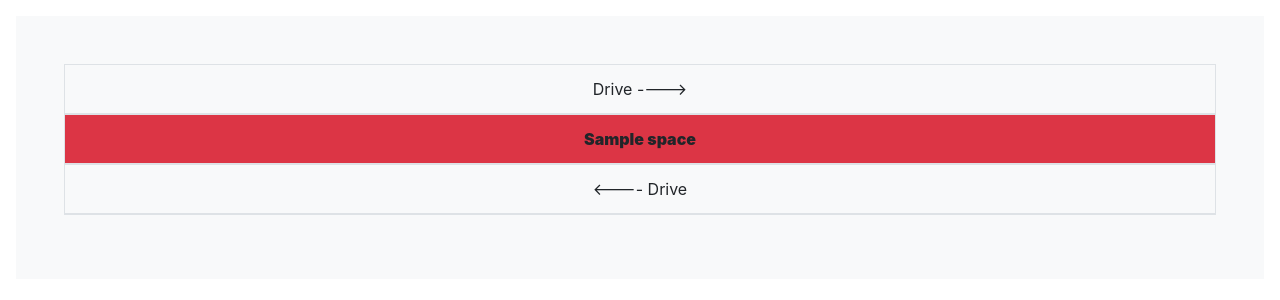
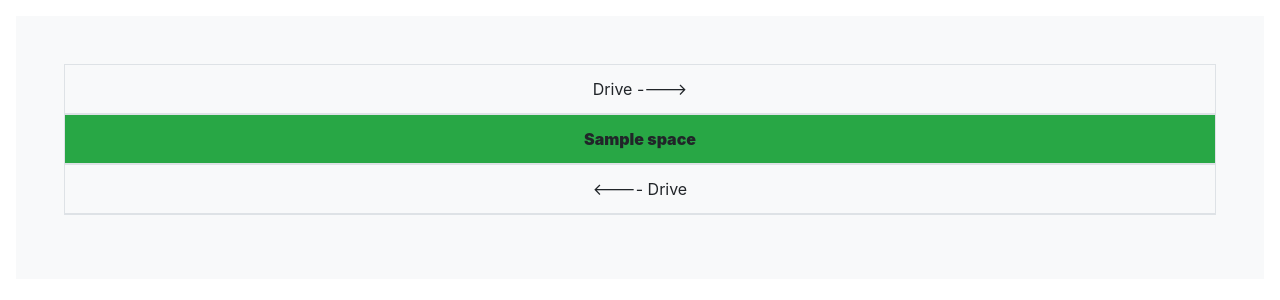
Before and after one commit to DMD-Code-Fellows/Parking-IoT-Server, a Spring Boot app: page /space-map in a window 1280 px wide. Shown: the part 56-356 px from the top of the page. Run offline with Spring Boot 4, Linux system fonts and the light colour scheme; tables that the repository leaves empty hold one stand-in row (values such as "Sample post"); some libraries are stand-ins or nearby versions.

Commit message:
figured out enum

```diff
--- a/src/main/resources/application.properties
+++ b/src/main/resources/application.properties
@@ -5,7 +5,7 @@ spring.datasource.platform=postgres
 spring.datasource.url=jdbc:${DATABASE_URL}
 # Above line depends on an environment variable that must be defined in Heroku.
 # Optional: below line will drop and recreate tables each time the app is started. Good for development.
-spring.jpa.hibernate.ddl-auto=create
+#spring.jpa.hibernate.ddl-auto=create
 ##### END OF SECTION
 
 
--- a/src/main/resources/templates/space.html
+++ b/src/main/resources/templates/space.html
@@ -13,7 +13,7 @@
                 <td colspan="6">Drive ----></td>
             </tr>
             <tr th:each="row : ${lot.parkingLotRows}">
-                <th th:each="space : ${row.parkingSpaces}" scope="col" th:class="${space.status == 0} ? bg-success : bg-danger"
+                <th th:each="space : ${row.parkingSpaces}" scope="col" th:class="${space.status.name() == 'VACANT'} ? bg-success : bg-danger"
                 ><b th:text="${space.name}"></b></th>
             </tr>
             <tr>
```
